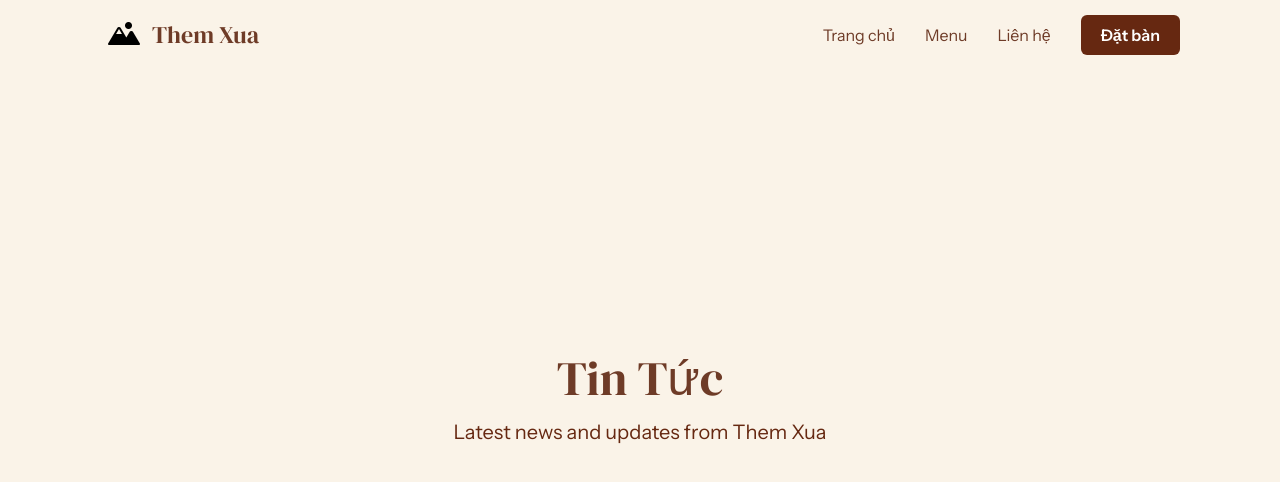
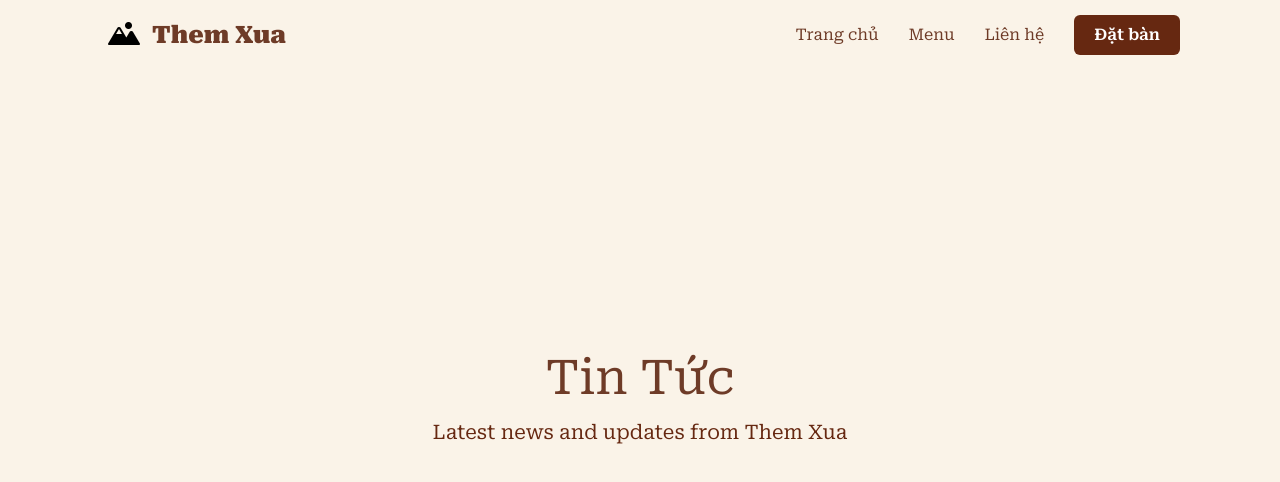
Before and after one commit to LJFamily2/NextJS_ThemXua, a Next.js app in the folder themxua/frontend/: page /news in a window 1280 px wide. Shown: the top 482 px of the page. Built offline with nearby package versions, Linux system fonts and the light colour scheme.

Commit message:
Refactor font usage and layout structure; update app paths and styles for consistency

```diff
--- a/themxua/frontend/app/components/ThemXuaHeader.tsx
+++ b/themxua/frontend/app/components/ThemXuaHeader.tsx
@@ -52,7 +52,7 @@ const ThemXuaHeader = () => {
               priority
             />
           </div>
-          <span className="text-themxua-primary font-dm-serif text-2xl font-normal leading-none transition-colors duration-300 group-hover:text-themxua-secondary">
+          <span className="text-themxua-primary font-dm-serif text-2xl font-black leading-none transition-colors duration-300 group-hover:text-themxua-secondary">
             Them Xua
           </span>
         </Link>
@@ -66,7 +66,7 @@ const ThemXuaHeader = () => {
               className={`relative font-instrument text-base font-normal leading-none transition-all duration-300 hover:text-themxua-secondary group
               ${
                 isActiveLink(item.href)
-                  ? 'text-themxua-secondary text-lg font-bold'
+                  ? 'text-themxua-secondary text-lg font-black'
                   : pathname === '/' && !scrolled
                     ? 'text-white'
                     : 'text-themxua-primary'
--- a/themxua/frontend/app/globals.css
+++ b/themxua/frontend/app/globals.css
@@ -2,17 +2,14 @@
 @tailwind components;
 @tailwind utilities;
 
-/* Custom font utilities */
-.font-dm-serif {
-  font-family: var(--font-dm-serif-display), serif;
+/* Global font family */
+* {
+  font-family: var(--font-roboto-serif), 'Roboto Serif', serif;
 }
 
-.font-instrument {
-  font-family: var(--font-instrument-sans), sans-serif;
-}
-
+/* Custom font utilities */
 .font-roboto-serif {
-  font-family: var(--font-roboto-serif), serif;
+  font-family: var(--font-roboto-serif), 'Roboto Serif', serif;
 }
 
 /* Custom scrollbar for mobile menu */
--- a/themxua/frontend/app/layout.tsx
+++ b/themxua/frontend/app/layout.tsx
@@ -1,29 +1,11 @@
 import type { Metadata } from 'next';
-import {
-  DM_Serif_Display,
-  Instrument_Sans,
-  Roboto_Serif,
-} from 'next/font/google';
+import { Roboto_Serif } from 'next/font/google';
 import './globals.css';
 import ThemXuaHeader from './components/ThemXuaHeader';
 
-const dmSerifDisplay = DM_Serif_Display({
-  subsets: ['latin'],
-  weight: '400',
-  variable: '--font-dm-serif-display',
-  display: 'swap',
-});
-
-const instrumentSans = Instrument_Sans({
-  subsets: ['latin'],
-  weight: ['400', '500', '600', '700'],
-  variable: '--font-instrument-sans',
-  display: 'swap',
-});
-
 const robotoSerif = Roboto_Serif({
   subsets: ['latin'],
-  weight: ['200', '400', '500', '600', '800'],
+  weight: ['300', '400', '500', '600', '700', '800', '900'],
   variable: '--font-roboto-serif',
   display: 'swap',
 });
@@ -40,9 +22,7 @@ export default function RootLayout({
 }>) {
   return (
     <html lang="vi">
-      <body
-        className={`${dmSerifDisplay.variable} ${instrumentSans.variable} ${robotoSerif.variable} antialiased`}
-      >
+      <body className={`${robotoSerif.variable} font-roboto-serif antialiased select-none`}>
         <ThemXuaHeader />
         <main>{children}</main>
       </body>
--- a/themxua/frontend/tailwind.config.js
+++ b/themxua/frontend/tailwind.config.js
@@ -8,9 +8,8 @@ module.exports = {
   theme: {
     extend: {
       fontFamily: {
-        'dm-serif': ['var(--font-dm-serif-display)', 'serif'],
-        instrument: ['var(--font-instrument-sans)', 'sans-serif'],
-        'roboto-serif': ['Roboto Serif', 'serif'],
+        roboto: ['var(--font-roboto)', 'Roboto', 'sans-serif'],
+        sans: ['var(--font-roboto)', 'Roboto', 'sans-serif'],
       },
       colors: {
         themxua: {
```
Also changed, not shown: themxua/frontend/tailwind.config.ts (added, +61 -0 lines).
